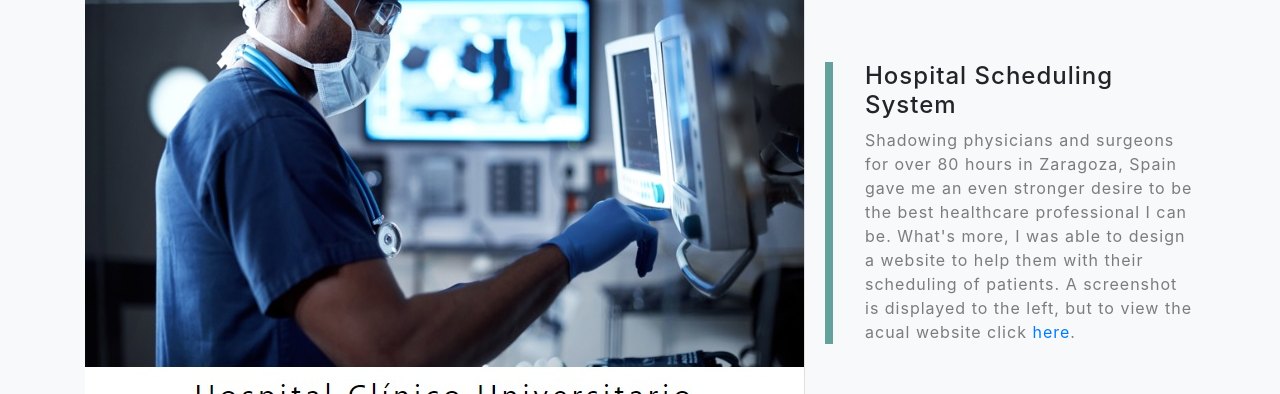
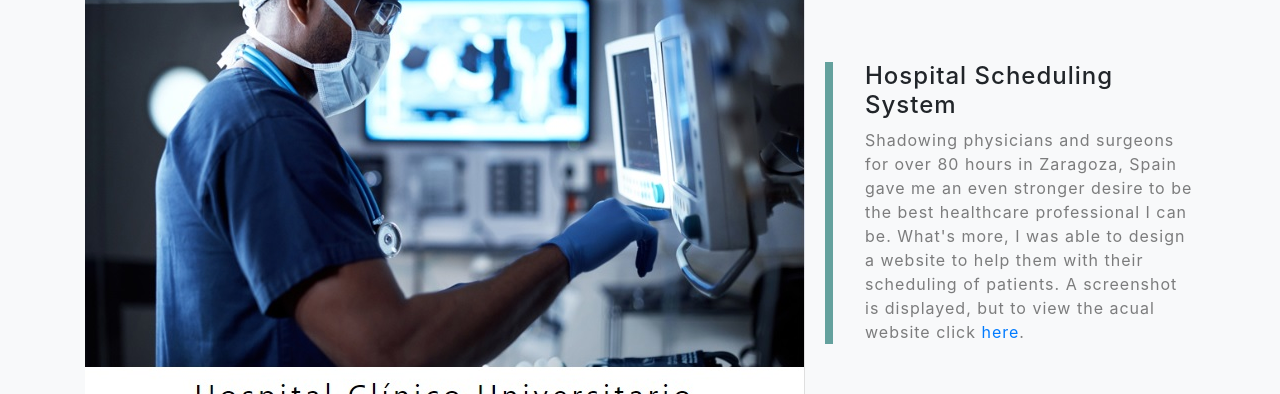
Before and after one commit to haydenut/home, a website with bundled scripts: page index.html in a window 1280 px wide. Shown: the part 2220-2614 px from the top of the page. Built offline with nearby package versions, Linux system fonts and the light colour scheme.

Commit message:
THIS IS THE THIRD DAWG

```diff
--- a/index.html
+++ b/index.html
@@ -94,7 +94,7 @@
           <div class="featured-text text-center text-lg-left">
             <h4>Hospital Scheduling System</h4>
             <p class="text-black-50 mb-0">Shadowing physicians and surgeons for over 80 hours in Zaragoza, Spain gave me an even stronger desire to be the best healthcare professional I can be.
-            What's more, I was able to design a website to help them with their scheduling of patients. A screenshot is displayed to the left, but to view the acual website click
+            What's more, I was able to design a website to help them with their scheduling of patients. A screenshot is displayed, but to view the acual website click
               <a href="http://hospital.haydenareed.com/scheduling/">here</a>.</p>
           </div>
         </div>
```
Also changed, not shown: .cpanel.yml (added).
